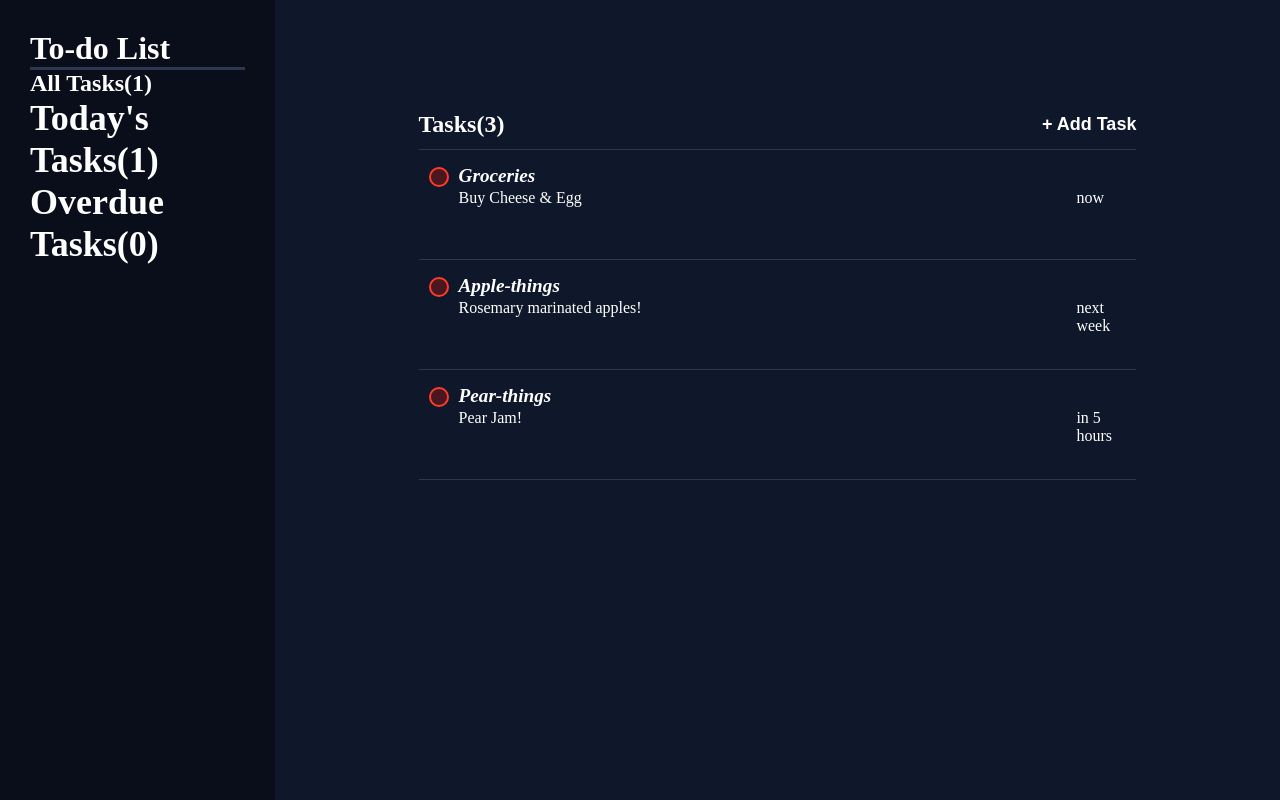
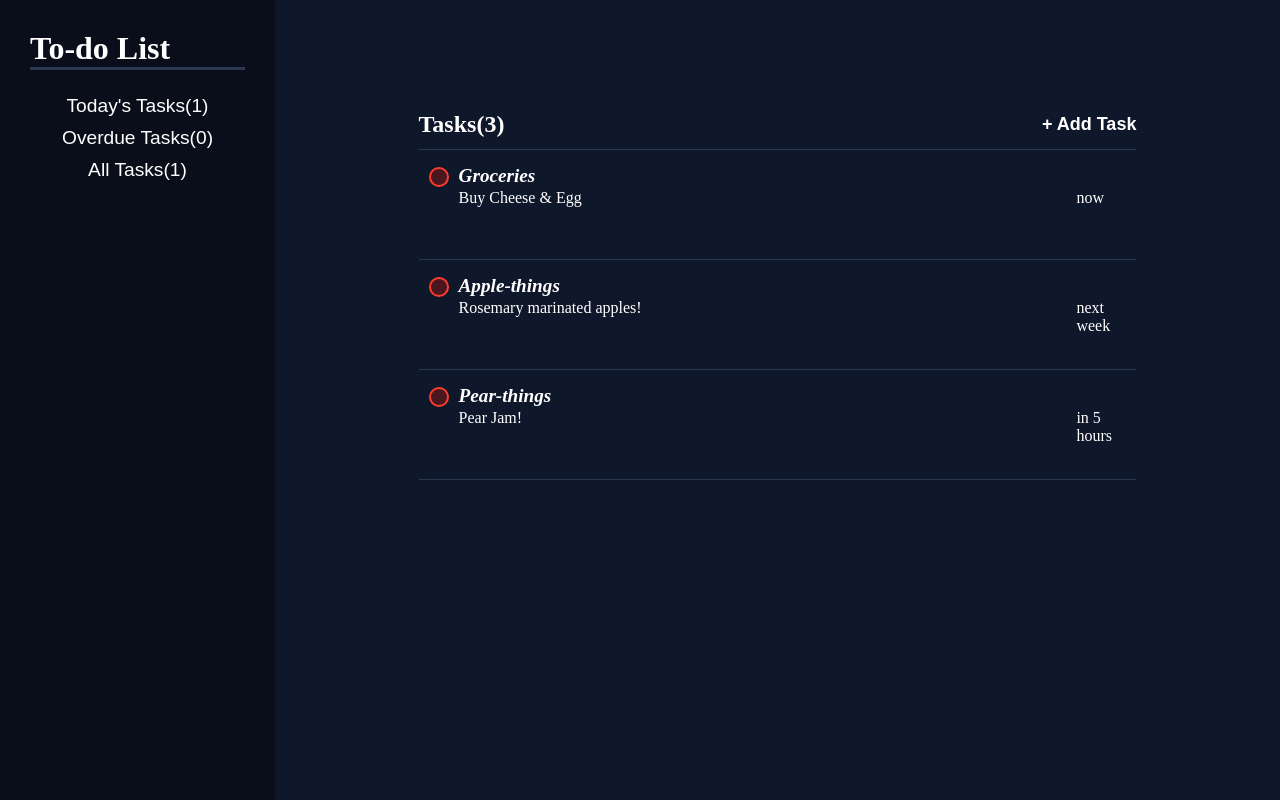
Before and after one commit to Tree-Ro/to-do-list, a website built with webpack: page src/index.html in a window 1280 px wide. Built offline with nearby package versions, Linux system fonts and the light colour scheme.

Commit message:
applied simple styling to navbar buttons

```diff
--- a/src/display.js
+++ b/src/display.js
@@ -81,28 +81,32 @@ class Display {
   }
 
   static createSidebar(localStorage) {
-    const allTasksBtn = document.createElement('h2');
+    const allTasksBtn = document.createElement('button');
     allTasksBtn.textContent =
       `All Tasks` + `(` + Object.keys(ItemLogic.getAllItems()).length + `)`;
 
-    const todayTaskBtn = document.createElement('h2');
+    const todayTaskBtn = document.createElement('button');
     todayTaskBtn.textContent =
       `Today's Tasks` +
       `(` +
       Object.keys(ItemLogic.tasksDueToday()).length +
       `)`;
 
-    const overdueTaskBtn = document.createElement('h2');
+    const overdueTaskBtn = document.createElement('button');
     overdueTaskBtn.textContent =
       `Overdue Tasks` +
       `(` +
       Object.keys(ItemLogic.tasksOverdue()).length +
       `)`;
 
-    allTasksBtn.appendChild(todayTaskBtn);
-    allTasksBtn.appendChild(overdueTaskBtn);
+    const navContainer = document.createElement('div');
+    navContainer.setAttribute('id', 'navContainer');
 
-    return allTasksBtn;
+    navContainer.appendChild(todayTaskBtn);
+    navContainer.appendChild(overdueTaskBtn);
+    navContainer.appendChild(allTasksBtn);
+
+    return navContainer;
   }
 
   static appendSidebar(sidebarContent, parentNode) {
--- a/src/style.css
+++ b/src/style.css
@@ -32,6 +32,19 @@ body {
 }
 #side-bar h1 {
   border-bottom: 3px solid var(--borderColor);
+}
+#side-bar #navContainer {
+  margin-top: 25px;
+
+  display: grid;
+  grid-gap: 10px;
+
+}
+#side-bar #navContainer button {
+  font-size: larger;
+  background: none;
+  color: white;
+  border: none;
 }
 
 #page-wrapper {
```
